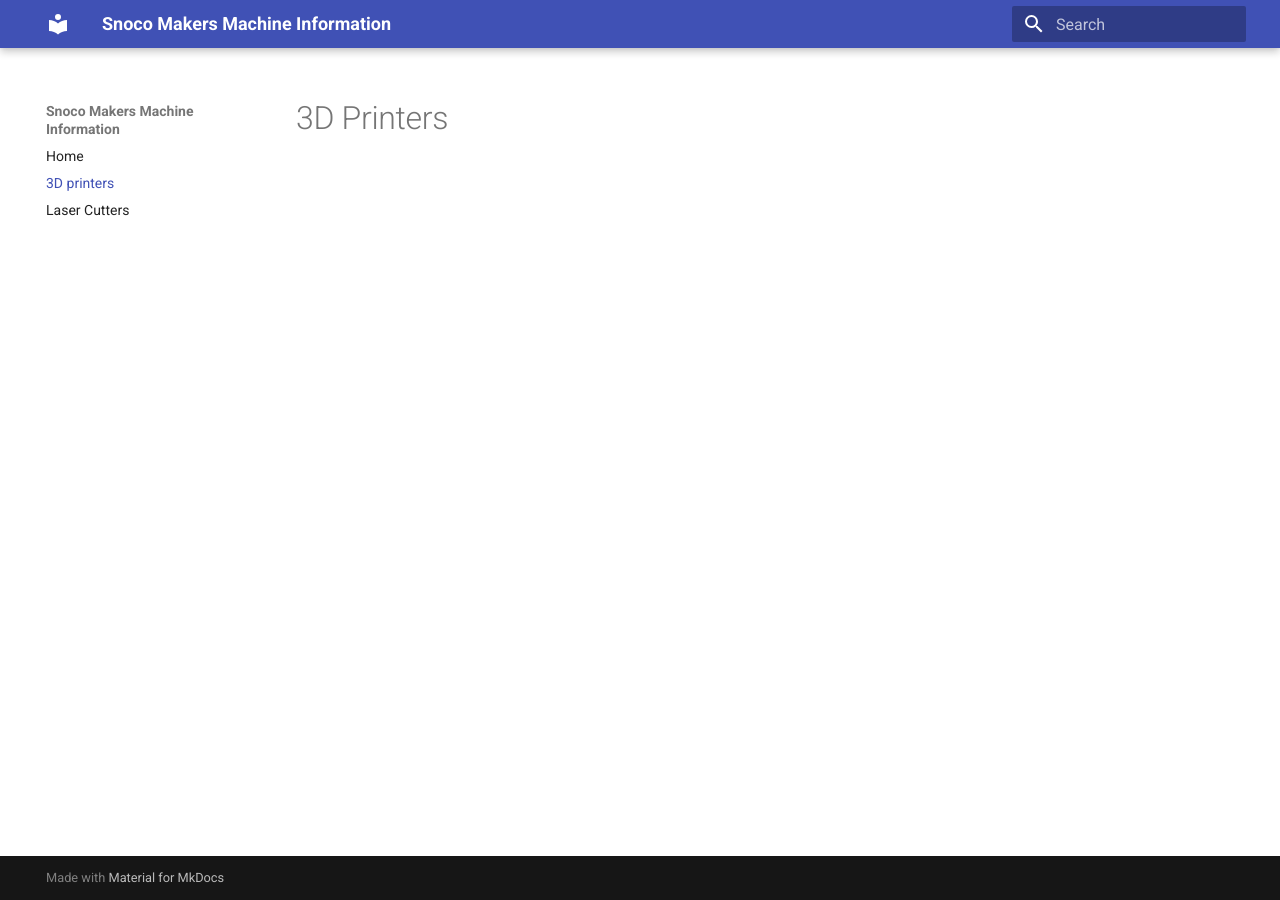
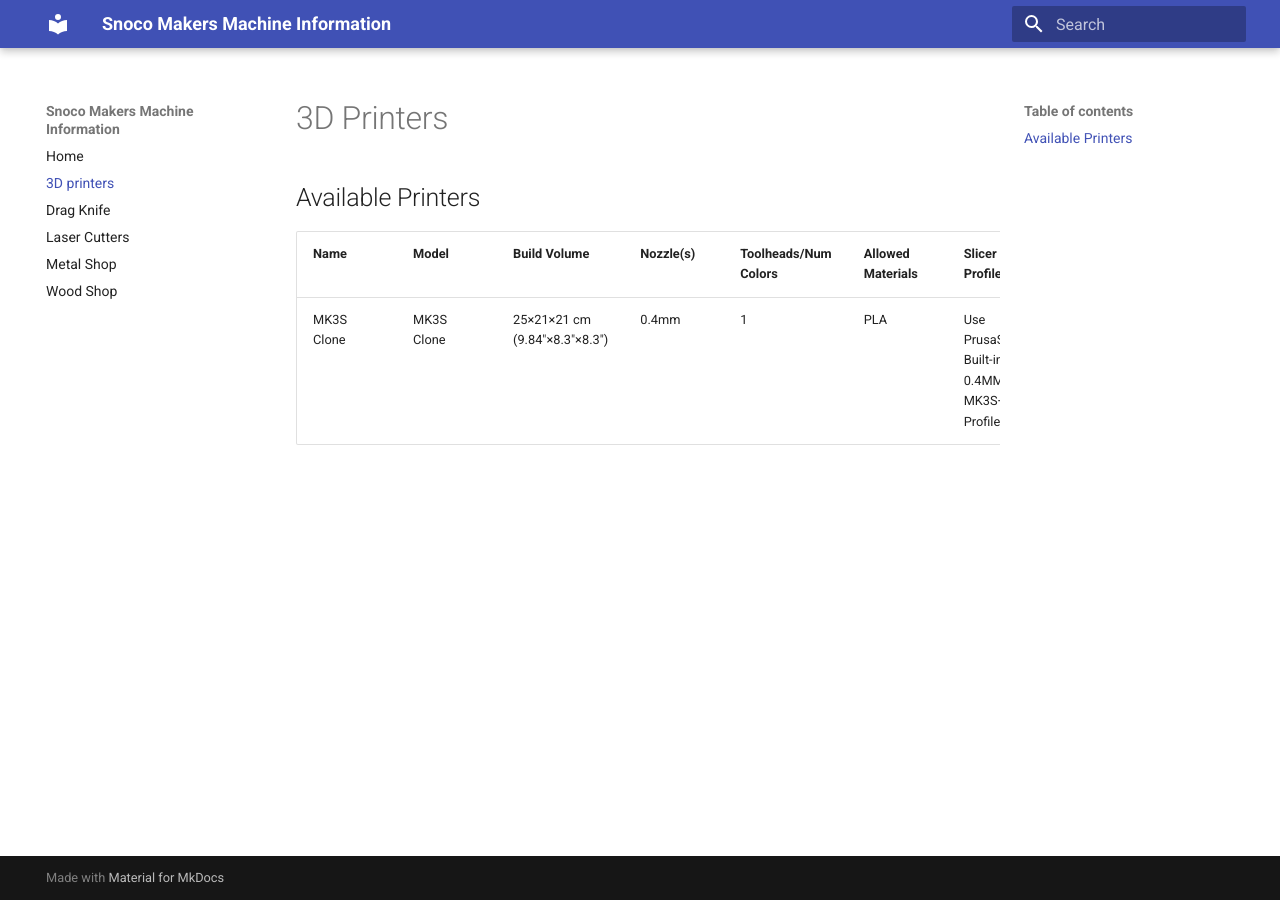
Before and after one commit to snocomakers/wiki, an MkDocs documentation site: the page built from docs/3DPrinters/index.md, in a window 1280 px wide. Built offline with MkDocs 1.6.1 and Material for MkDocs 9.7.7, drawn with Linux system fonts in a browser that asks for light colours.

Commit message:
feat: add info from discord channel

```diff
--- a/docs/3DPrinters/index.md
+++ b/docs/3DPrinters/index.md
@@ -1 +1,7 @@
 # 3D Printers
+
+## Available Printers
+
+| Name       | Model      | Build Volume                  | Nozzle(s) | Toolheads/Num Colors | Allowed Materials | Slicer Profiles                              |
+|------------|------------|-------------------------------|-----------|----------------------|-------------------|----------------------------------------------|
+| MK3S Clone | MK3S Clone | 25×21×21 cm (9.84"×8.3"×8.3") | 0.4mm     | 1                    | PLA               | Use PrusaSlicer Built-in 0.4MM MK3S+ Profile |
--- a/mkdocs.yml
+++ b/mkdocs.yml
@@ -11,4 +11,7 @@ markdown_extensions:
 nav:
   - Home: "index.md"
   - 3D printers: 3DPrinters/index.md
+  - Drag Knife: DragKnife/index.md
   - Laser Cutters: LaserCutters/index.md
+  - Metal Shop: MetalShop/index.md
+  - Wood Shop: WoodShop/index.md
```
Also changed, not shown: docs/DragKnife/index.md (added, +6 -0 lines), docs/Woodshop/index.md (added, +12 -0 lines), docs/index.md (+4 -1 lines), docs/MetalShop/index.md (added).
